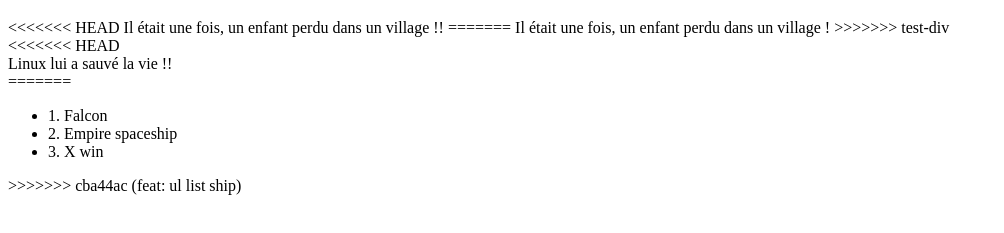
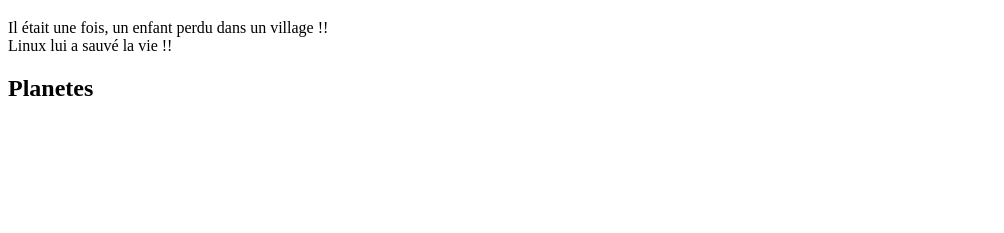
Before and after one commit to sithrilinux/isoset-git-mastering, a plain HTML site: page index.html in a window 1280 px wide. Shown: the part 61-294 px from the top of the page, without its empty margins (0-1004 px from the left). Drawn offline with Linux system fonts and the light colour scheme.

Commit message:
feat: head 2 added

```diff
--- a/index.html
+++ b/index.html
@@ -9,22 +9,13 @@
     <h1>Linux c'est la vie</h1>
 
     <div>
-<<<<<<< HEAD
         Il était une fois, un enfant perdu dans un village !!
-=======
-        Il était une fois, un enfant perdu dans un village !
->>>>>>> test-div
     </div>
-<<<<<<< HEAD
     <div>
         Linux lui a sauvé la vie !!
     </div>
-=======
-    <ul>
-        <li>1. Falcon</li>
-        <li>2. Empire spaceship</li>
-        <li>3. X win</li>
-    </ul>
->>>>>>> cba44ac (feat: ul list ship)
+    <div>
+        <h2>Planetes</h2>
+    </div>
 </body>
 </html>
```
